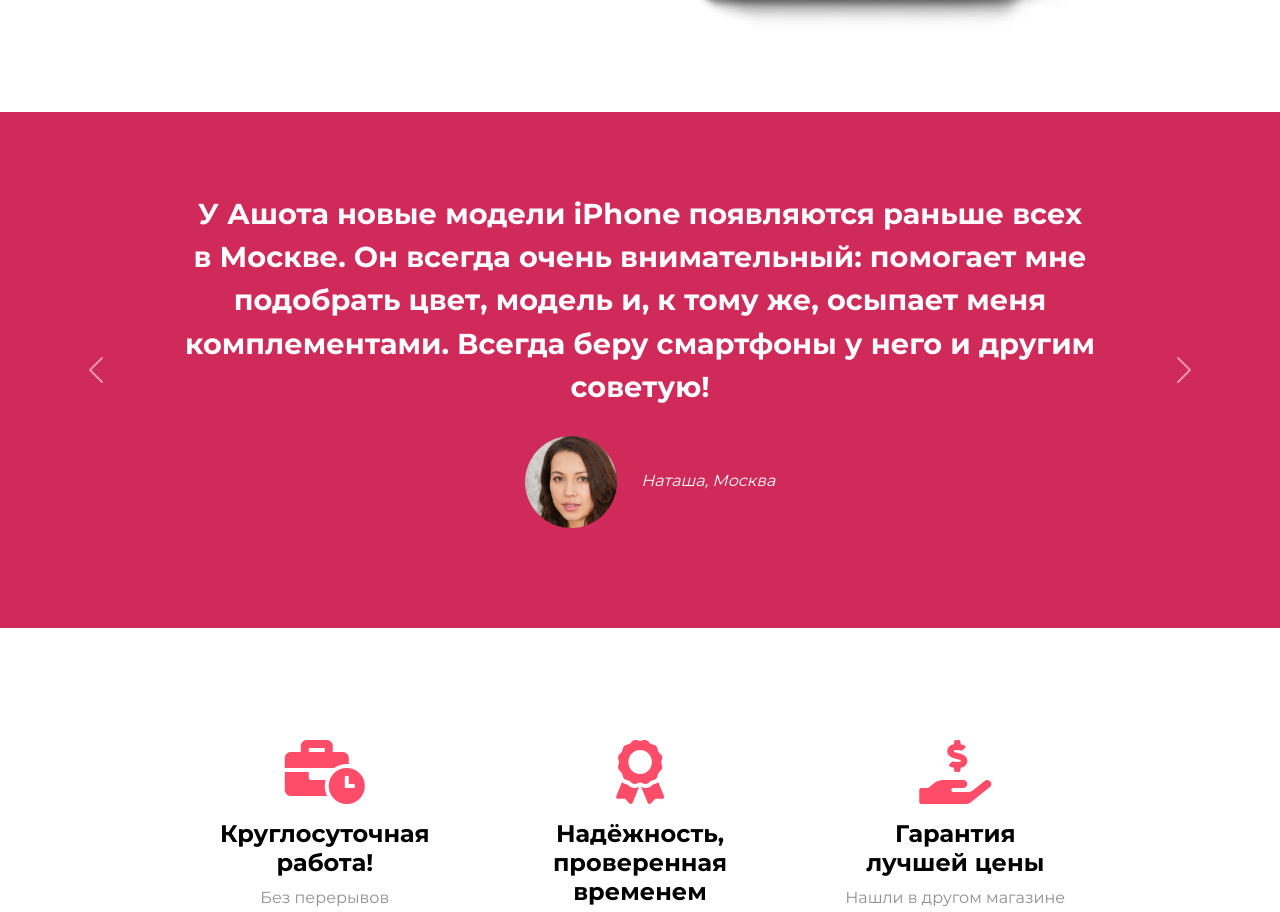
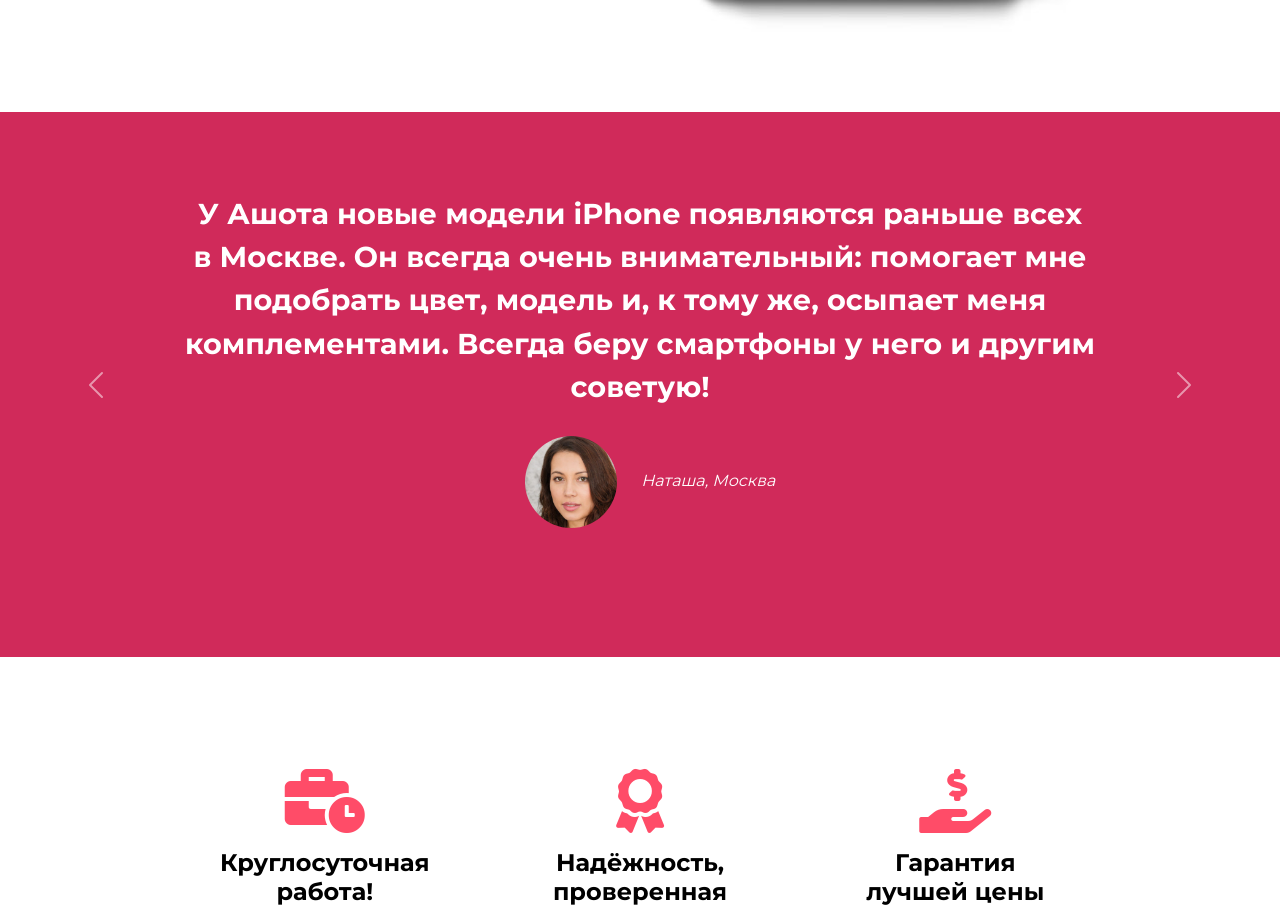
Before and after one commit to InventiveSpark/ITMOUniversity-web-developer-Module_1-final, a plain HTML site: page public_html/index.html in a window 1280 px wide. Shown: the part 914-1826 px from the top of the page. Drawn offline with nearby package versions, Linux system fonts and the light colour scheme.

Commit message:
minimal carousel height added

```diff
--- a/public_html/css/styles.css
+++ b/public_html/css/styles.css
@@ -303,6 +303,12 @@ body>section:last-of-type {
 }
 
 /* Отзывы клиентов (Customer Reviews Section) */
+
+/* Минимальная высота контента карусели задаётся для того, чтобы высота страницы не изменялась при прокрутке карусели: */
+
+.carousel-item {
+    min-height: 545px;
+}
 
 /* Текст отзыва: */
 .review-text {
```
Also changed, not shown: public_html/catalog.html (line endings or trailing spaces), public_html/contacts.html (line endings or trailing spaces), public_html/index.html (line endings or trailing spaces).
